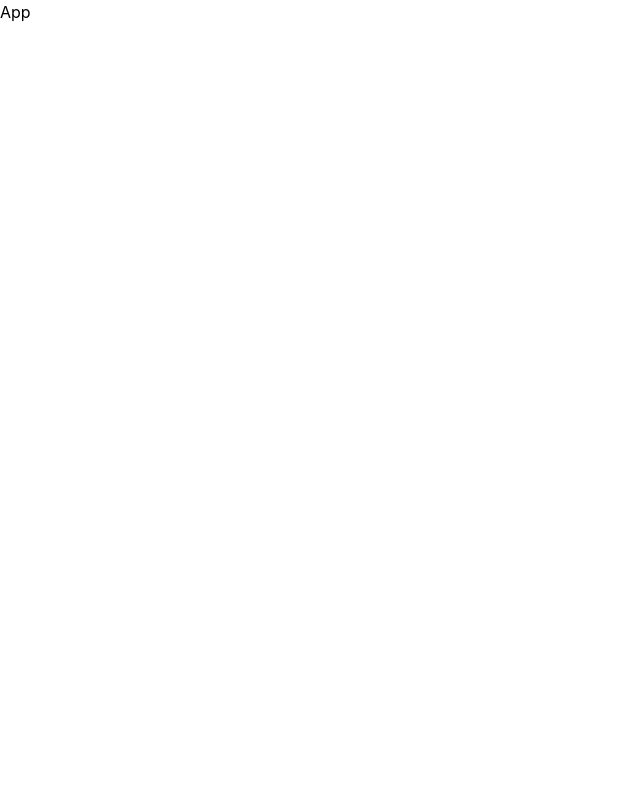
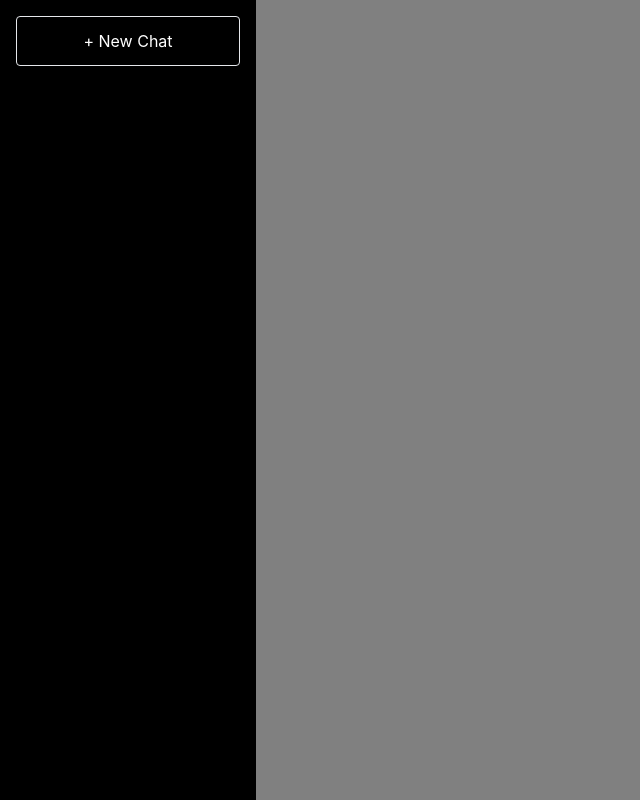
Before and after one commit to muhammadmueenarif/ChatGPT-and-React---AI-Chatbot-Revolution, a React (Create React App) app in the folder my-app/: page / in a window 1280 px wide. Shown: the whole page, without its empty margins (0-640 px from the left). Built offline with nearby package versions, Linux system fonts and the light colour scheme.

Commit message:
sidebar and button added only

```diff
--- a/my-app/src/App.js
+++ b/my-app/src/App.js
@@ -1,7 +1,10 @@
 import React from 'react'
+import Chat from './Chat'
 const App = ()=>  {
   return (
-   <div>App</div>
+   <div>
+    <Chat/>
+   </div>
   )
 }
 
--- /dev/null
+++ b/my-app/src/Chat/index.js
@@ -0,0 +1,18 @@
+import React from 'react'
+
+const Chat = () => {
+  return (
+    <div className='h-screen w-screen bg-[gray]'>
+      <div className='w-[20%] h-screen bg-[black] text-white p-4'>
+        <div>
+            <button className='w-full h-[50px] border rounded'>+ New Chat</button>
+        </div>
+        <div></div>
+        <div></div>
+      </div>
+      <div className='w-[80%]'></div>
+    </div>
+  )
+}
+
+export default Chat
```
Also changed, not shown: 1 other file (tests, documents, lock files or other folders).
